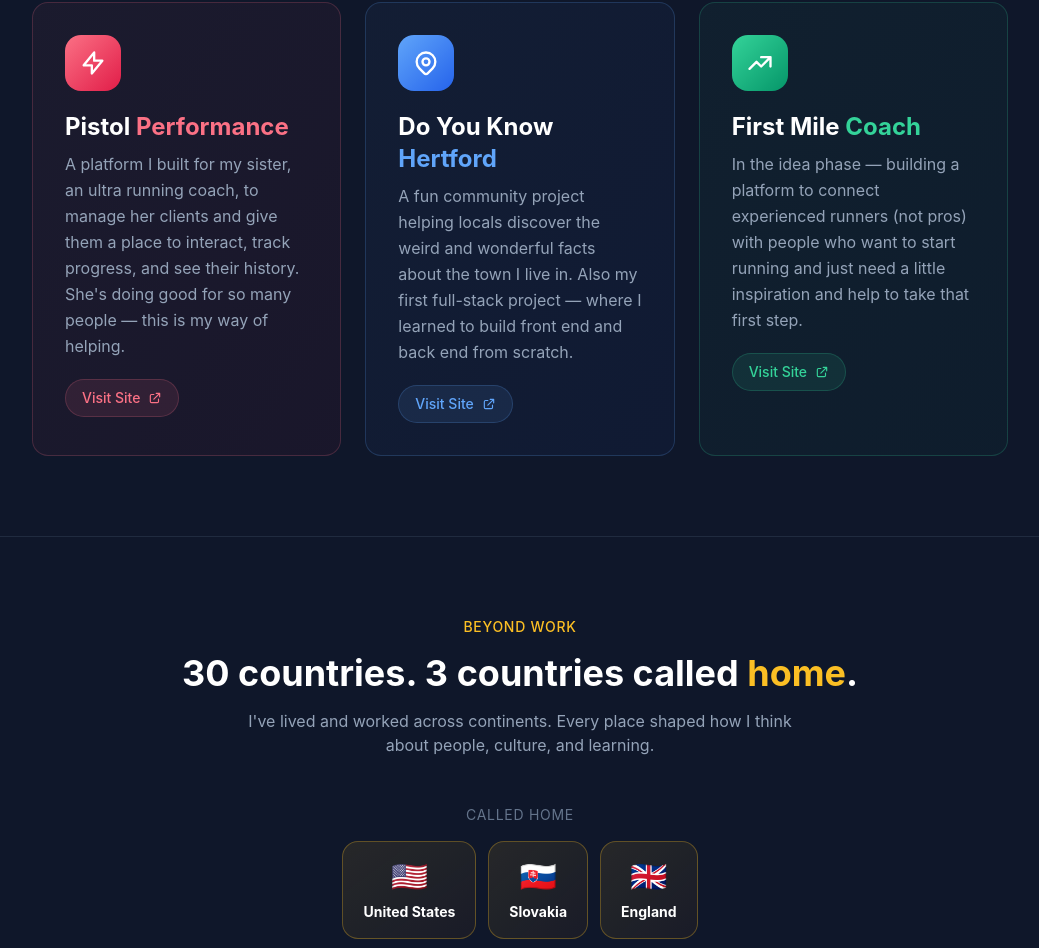
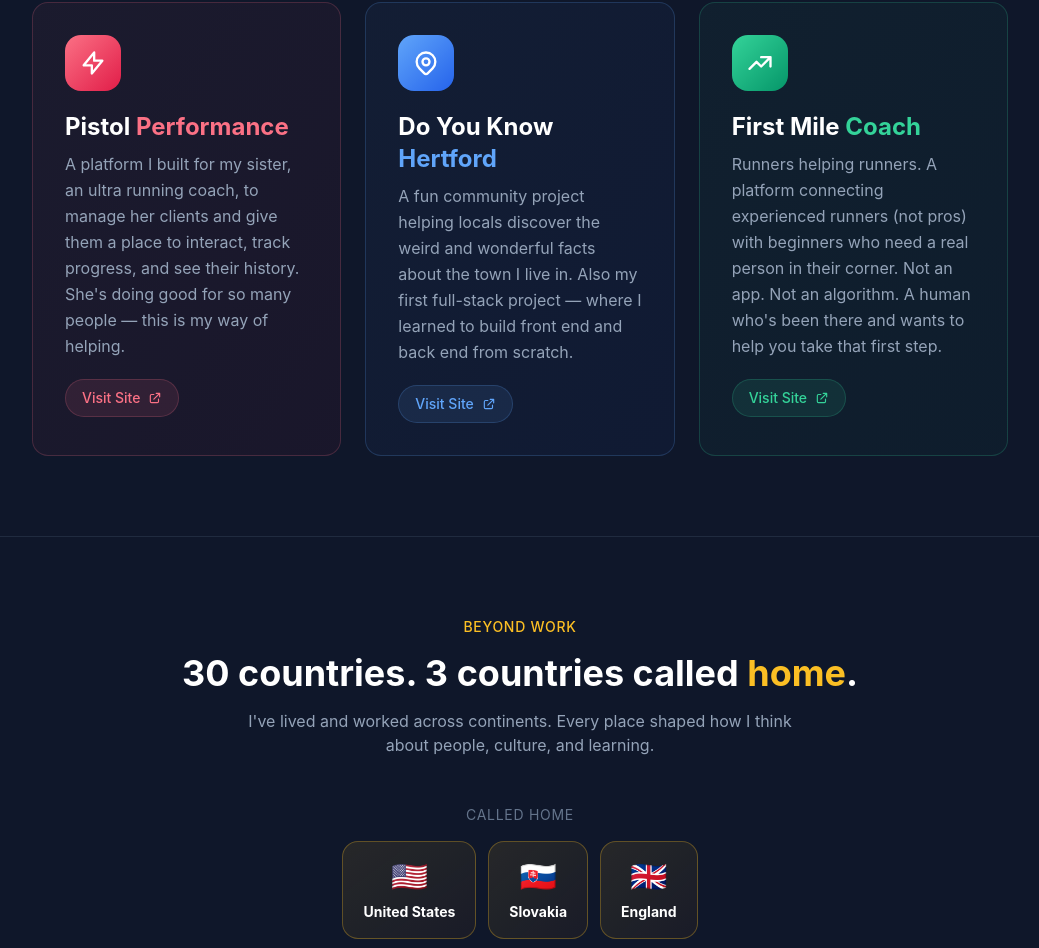
Before and after one commit to cvinirwin9455/skillscan, a Next.js app: page / in a window 1280 px wide. Shown: the part 4789-5737 px from the top of the page, without its empty margins (120-1159 px from the left). Built offline with nearby package versions, Linux system fonts and the light colour scheme.

Commit message:
update: First Mile Coach description to reflect current state
No longer in 'idea phase' - updated to match the live site messaging:
Runners helping runners, connecting experienced runners with beginners
who need a real person in their corner.

```diff
--- a/src/app/page.tsx
+++ b/src/app/page.tsx
@@ -355,9 +355,9 @@ export default function Home() {
                 First Mile <span className="text-emerald-400">Coach</span>
               </h3>
               <p className="text-slate-400 leading-relaxed mb-5">
-                In the idea phase &mdash; building a platform to connect experienced runners
-                (not pros) with people who want to start running and just need a little
-                inspiration and help to take that first step.
+                Runners helping runners. A platform connecting experienced runners (not pros)
+                with beginners who need a real person in their corner. Not an app. Not an
+                algorithm. A human who&apos;s been there and wants to help you take that first step.
               </p>
               <a
                 href="https://www.firstmilecoach.com"
```
